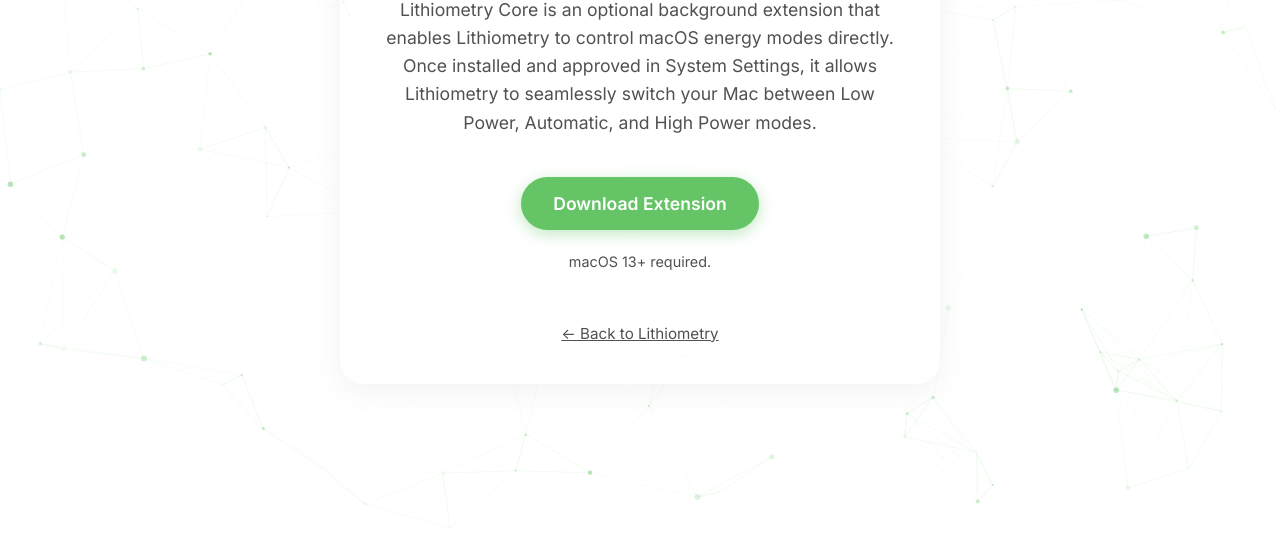
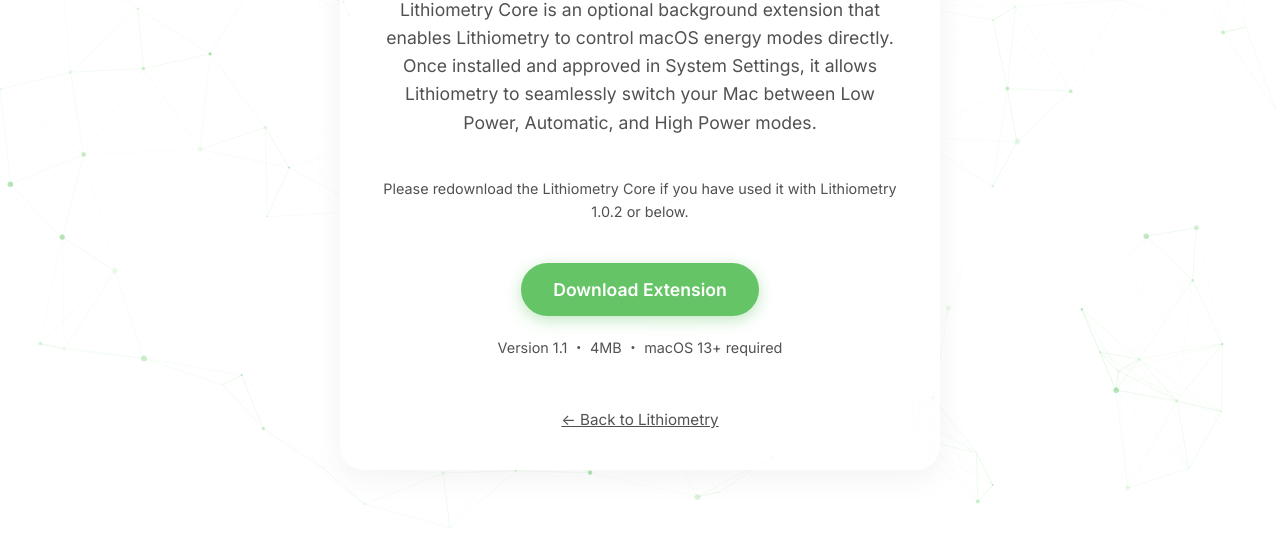
Before and after one commit to YStheStudio/ysthestudio.github.io, a plain HTML site: page lithiometry/core/index.html in a window 1280 px wide. Shown: the part 267-800 px from the top of the page. Drawn offline with Linux system fonts and the light colour scheme.

Commit message:
update Lithiometry Core to v1.1 and add version compatibility notice

```diff
--- a/lithiometry/core/index.html
+++ b/lithiometry/core/index.html
@@ -69,11 +69,16 @@
                 between Low Power, Automatic, and High Power modes.
             </p>
 
+            <p style="color: var(--text-secondary); font-size: 0.9rem; margin-top: 20px;">Please redownload the
+                Lithiometry Core if you have used it with Lithiometry 1.0.2 or below.
+            </p>
+
             <a href="../../Resources/Lithiometry%20Core.zip" class="download-btn" download>
                 Download Extension
             </a>
 
-            <p style="color: var(--text-secondary); font-size: 0.9rem; margin-top: 20px;">macOS 13+ required.</p>
+            <p style="color: var(--text-secondary); font-size: 0.9rem; margin-top: 20px;">Version 1.1 ・ 4MB ・ macOS 13+
+                required</p>
 
             <div style="margin-top: 50px;">
                 <a href="../"
```
Also changed, not shown: 1 other file.
